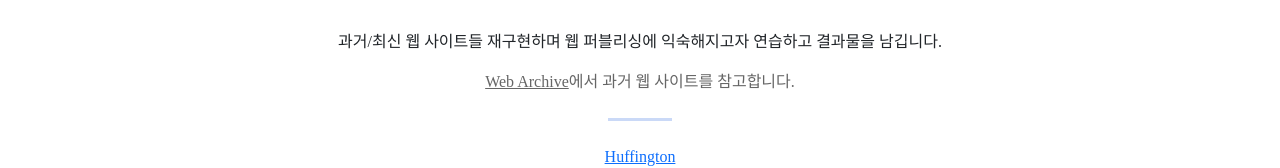
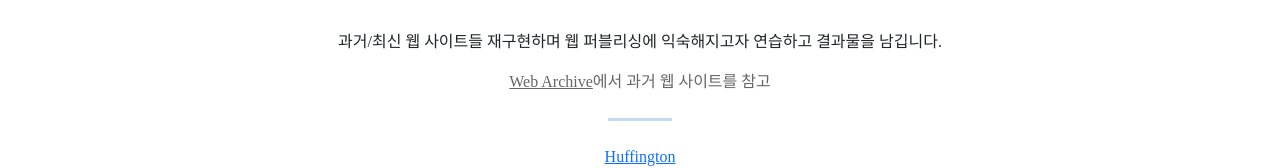
Before and after one commit to nohhow/portfolio, a React (Create React App) app: page /portfolio/practices in a window 1280 px wide. Shown: the part 228-396 px from the top of the page. Built offline with nearby package versions, Linux system fonts and the light colour scheme; a web font is replaced by a local one.

Commit message:
[🐛bug] : 멘트 수정

```diff
--- a/src/pages/ClonePage/index.js
+++ b/src/pages/ClonePage/index.js
@@ -19,7 +19,7 @@ function ClonePage() {
             <a className="textGrey" href="http://web.archive.org/">
               Web Archive
             </a>
-            에서 과거 웹 사이트를 참고합니다.
+            에서 과거 웹 사이트를 참고
           </p>
           <hr className="section-divider" />
           <Container>
```
